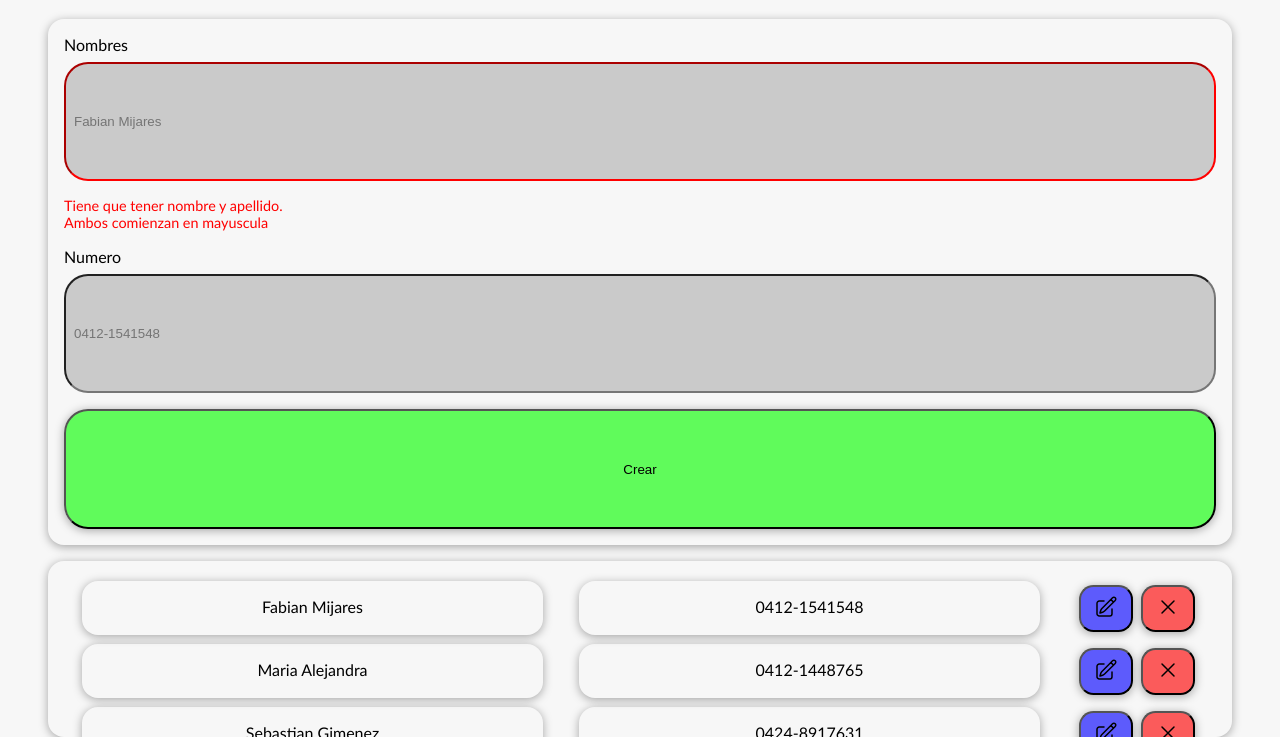
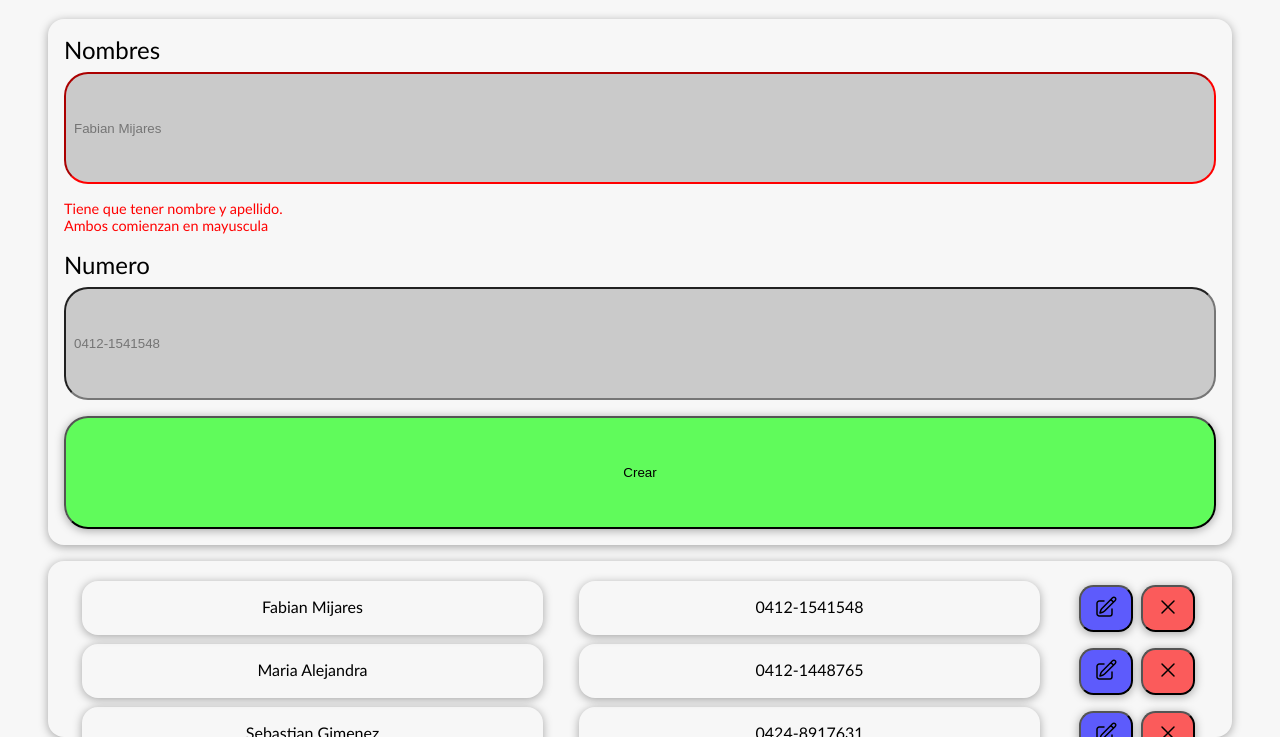
Before and after one commit to fabian060/Lista-de-Contactos-, a plain HTML site: page index.html in a window 1280 px wide. Shown: the part 63-800 px from the top of the page. Drawn offline with Linux system fonts and the light colour scheme.

Commit message:
Update index.html

```diff
--- a/index.html
+++ b/index.html
@@ -13,7 +13,7 @@
         <div id="container-form">
             <form id="form">
               <div id="container-input-name">
-            <label for="name" >Nombres</label>
+            <label for="name" class="text" >Nombres</label>
             <input type="text" id="name-decoration" name="name" placeholder="Fabian Mijares">
               </div>
               <div id="container-comment">
@@ -21,7 +21,7 @@
               <p class="comment">Ambos comienzan en mayuscula</p>
             </div>
               <div id="container-input-number">
-                <label for="number">Numero</label>
+                <label for="number" class="text" >Numero</label>
                 <input type="text" id="name" name="number" placeholder="0412-1541548">
                   </div>
                   <div id="container-submit">
```
